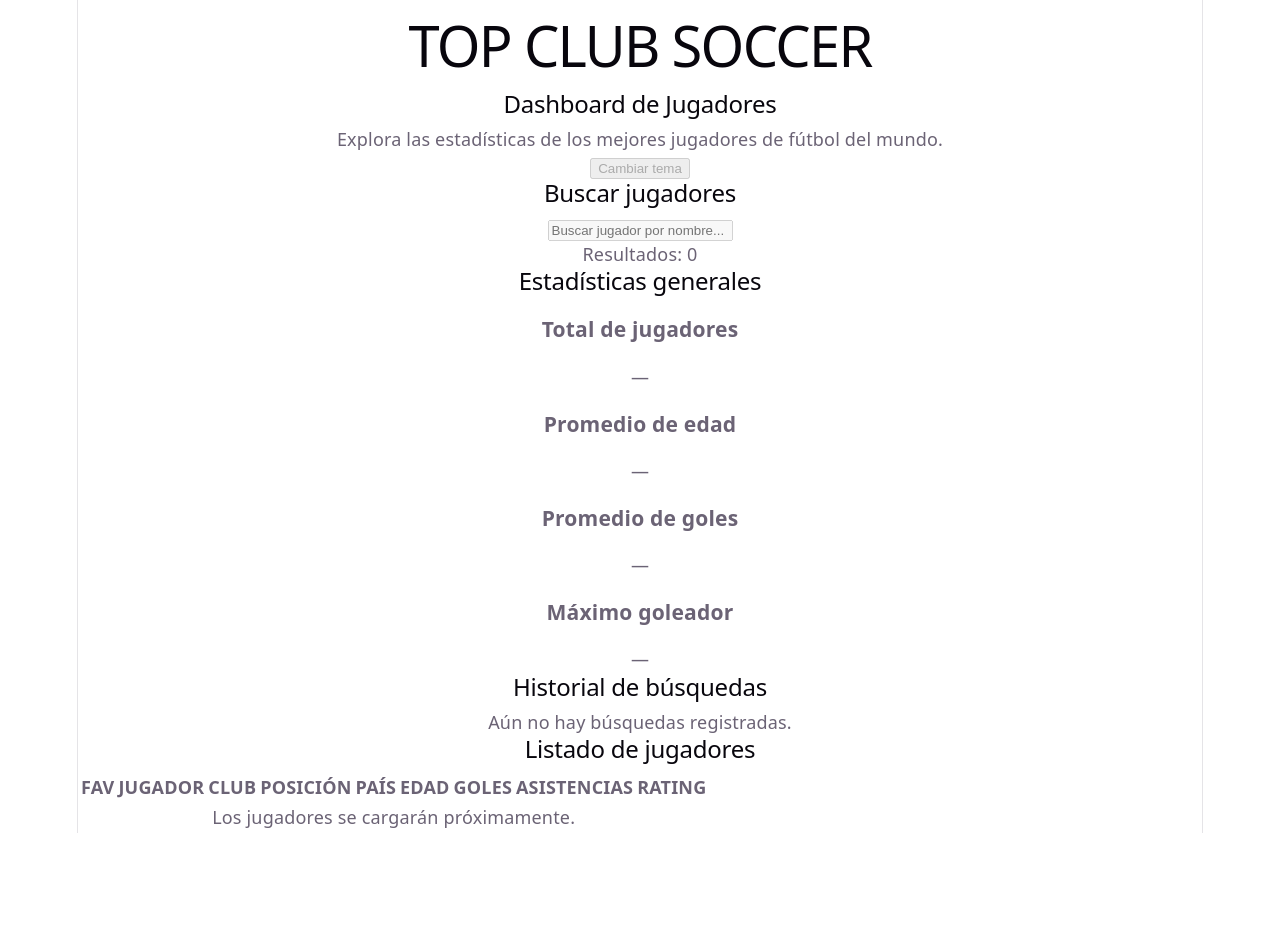
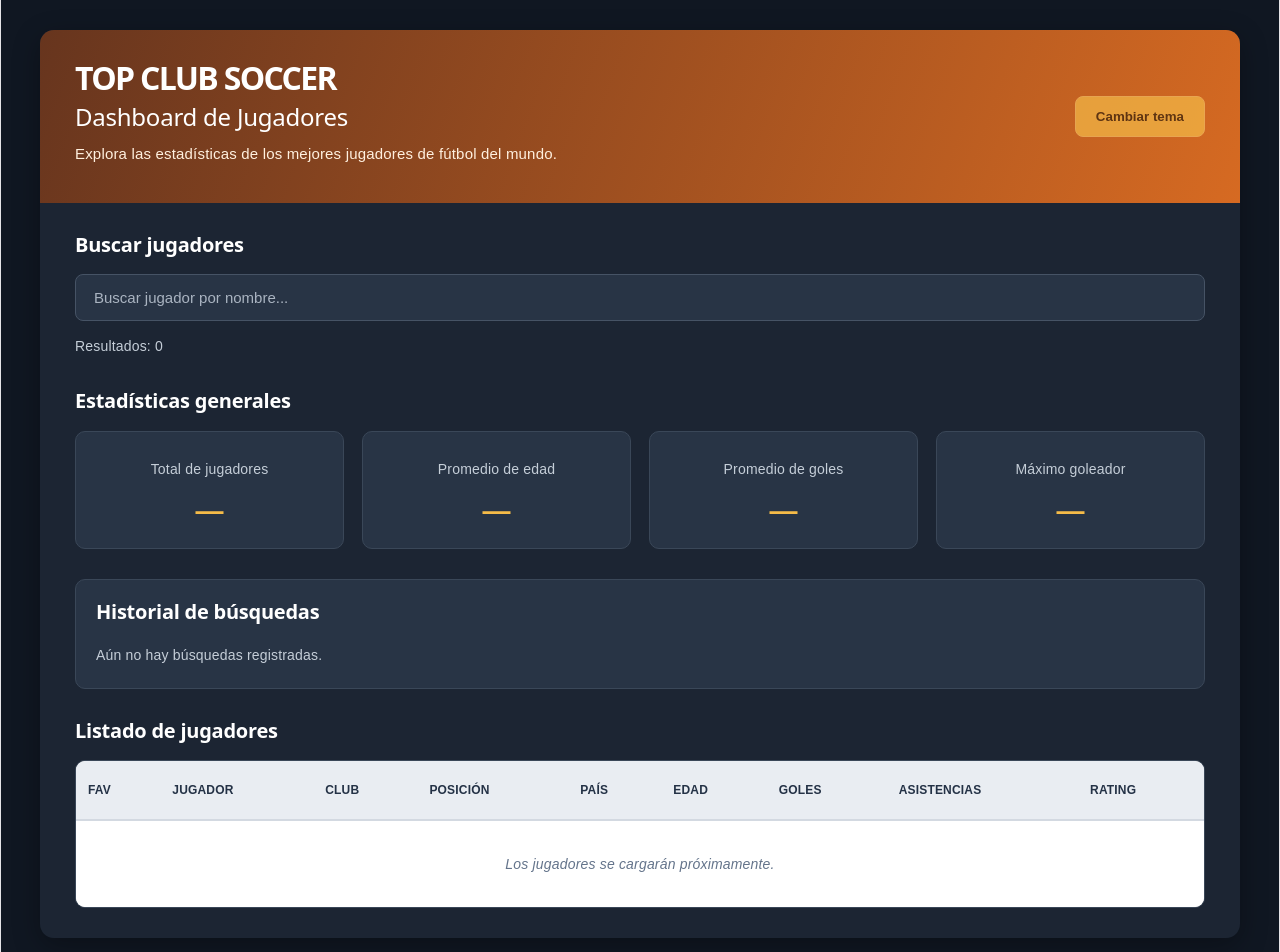
Before and after one commit to kevinncuervo/Examen-final, a React (Vite) app: page / in a window 1280 px wide. Shown: the top 952 px of the page. Before the commit the page ends 833 px from the top, so only its background shows below. Built offline with nearby package versions, Linux system fonts and the light colour scheme.

Commit message:
Implementar estilos CSS del dashboard de futbol

```diff
--- a/src/components/DashboardLayout.jsx
+++ b/src/components/DashboardLayout.jsx
@@ -1,3 +1,4 @@
+import '../styles/dashboard.css';
 
 function DashboardLayout() {
   return (
--- /dev/null
+++ b/src/styles/dashboard.css
@@ -0,0 +1,299 @@
+
+/* Estilos generales */
+:root {
+  font-family: Arial, Helvetica, sans-serif;
+  color-scheme: dark;
+}
+
+* {
+  box-sizing: border-box;
+}
+
+body {
+  display: block;
+  margin: 0;
+  min-width: 320px;
+  min-height: 100vh;
+  background-color: #101722;
+  color: #f5f5f5;
+}
+
+#root {
+  width: 100%;
+  max-width: none;
+  margin: 0;
+  padding: 0;
+  text-align: left;
+}
+
+/* Contenedor principal */
+.dashboard {
+  width: 95%;
+  max-width: 1200px;
+  margin: 30px auto;
+  background-color: #1c2533;
+  border-radius: 14px;
+  overflow: hidden;
+  box-shadow: 0 8px 28px rgba(0, 0, 0, 0.3);
+}
+
+/* Encabezado */
+.dashboard__header {
+  display: flex;
+  align-items: center;
+  justify-content: space-between;
+  gap: 24px;
+  padding: 35px;
+  background: linear-gradient(110deg, #67351e, #d66a22);
+}
+
+.dashboard__brand {
+  margin: 0 0 12px;
+  color: #ffffff;
+  font-size: 32px;
+  font-weight: 800;
+}
+
+.dashboard__title {
+  margin: 0 0 10px;
+  color: #ffffff;
+  font-size: 24px;
+}
+
+.dashboard__description {
+  margin: 0;
+  color: #fff0df;
+  font-size: 15px;
+}
+
+/* Botón de tema */
+.dashboard__theme-button {
+  padding: 12px 20px;
+  border: 1px solid #f5c064;
+  border-radius: 8px;
+  background-color: #f5bb48;
+  color: #32210c;
+  font-weight: 600;
+}
+
+.dashboard__theme-button:disabled {
+  opacity: 0.7;
+  cursor: not-allowed;
+}
+
+/* Contenido principal */
+.dashboard__main {
+  padding: 30px 35px;
+}
+
+/* Adaptación inicial a móviles */
+@media (max-width: 700px) {
+  .dashboard {
+    width: 100%;
+    margin: 0;
+    border-radius: 0;
+  }
+
+  .dashboard__header {
+    flex-direction: column;
+    align-items: flex-start;
+    padding: 24px;
+  }
+
+  .dashboard__brand {
+    font-size: 26px;
+  }
+
+  .dashboard__main {
+    padding: 20px;
+  }
+}
+
+/* Sección de búsqueda */
+.dashboard__search {
+  margin-bottom: 30px;
+}
+
+.dashboard__search h2,
+.dashboard__stats h2,
+.dashboard__history h2,
+.dashboard__players h2 {
+  margin: 0 0 18px;
+  color: #ffffff;
+  font-size: 20px;
+  font-weight: 700;
+}
+
+.dashboard__search-input {
+  width: 100%;
+  padding: 14px 18px;
+  border: 1px solid #465365;
+  border-radius: 8px;
+  background-color: #283445;
+  color: #ffffff;
+  font-size: 15px;
+  outline: none;
+}
+
+.dashboard__search-input::placeholder {
+  color: #aab4c1;
+}
+
+.dashboard__search-input:focus {
+  border-color: #f5bb48;
+}
+
+.dashboard__search p {
+  margin-top: 12px;
+  color: #c5ced8;
+  font-size: 14px;
+}
+
+/* Sección de estadísticas */
+.dashboard__stats {
+  margin-bottom: 30px;
+}
+
+.dashboard__stats-grid {
+  display: grid;
+  grid-template-columns: repeat(4, minmax(0, 1fr));
+  gap: 18px;
+}
+
+.dashboard__stat-card {
+  padding: 24px 18px;
+  border: 1px solid #3a4758;
+  border-radius: 10px;
+  background-color: #283445;
+  text-align: center;
+}
+
+.dashboard__stat-card h3 {
+  margin: 0 0 16px;
+  color: #c5ced8;
+  font-size: 14px;
+  font-weight: 500;
+}
+
+.dashboard__stat-card p {
+  margin: 0;
+  color: #f5bb48;
+  font-size: 28px;
+  font-weight: 700;
+}
+
+/* Estadísticas en tabletas */
+@media (max-width: 900px) {
+  .dashboard__stats-grid {
+    grid-template-columns: repeat(2, minmax(0, 1fr));
+  }
+}
+
+/* Estadísticas en celulares */
+@media (max-width: 480px) {
+  .dashboard__stats-grid {
+    grid-template-columns: 1fr;
+  }
+
+  .dashboard__stat-card {
+    padding: 18px;
+  }
+}
+
+/* Historial de búsquedas */
+.dashboard__history {
+  margin-bottom: 30px;
+  padding: 20px;
+  border: 1px solid #3a4758;
+  border-radius: 10px;
+  background-color: #283445;
+}
+
+.dashboard__history p {
+  margin: 0;
+  color: #c5ced8;
+  font-size: 14px;
+}
+
+/* Sección de jugadores */
+.dashboard__players {
+  margin-top: 30px;
+}
+
+.dashboard__table-container {
+  width: 100%;
+  overflow-x: auto;
+  border: 1px solid #3a4758;
+  border-radius: 10px;
+}
+
+/* Tabla principal */
+.dashboard__table {
+  width: 100%;
+  min-width: 950px;
+  border-collapse: collapse;
+  background-color: #ffffff;
+  color: #253041;
+  font-size: 14px;
+  text-align: left;
+}
+
+/* Encabezados de tabla */
+.dashboard__table thead {
+  background-color: #e9edf2;
+}
+
+.dashboard__table th {
+  padding: 16px 12px;
+  border-bottom: 2px solid #d3d9e1;
+  color: #243246;
+  font-size: 12px;
+  font-weight: 700;
+  text-transform: uppercase;
+  white-space: nowrap;
+}
+
+/* Celdas */
+.dashboard__table td {
+  padding: 15px 12px;
+  border-bottom: 1px solid #e2e6eb;
+  vertical-align: middle;
+}
+
+/* Filas */
+.dashboard__table tbody tr {
+  background-color: #ffffff;
+  transition: background-color 0.2s ease;
+}
+
+.dashboard__table tbody tr:hover {
+  background-color: #f4f7fb;
+}
+
+.dashboard__table tbody tr:last-child td {
+  border-bottom: none;
+}
+
+/* Mensaje cuando no hay jugadores */
+.dashboard__table td[colspan] {
+  padding: 30px 15px;
+  color: #64748b;
+  text-align: center;
+  font-style: italic;
+}
+
+/* Adaptación de la tabla */
+@media (max-width: 700px) {
+  .dashboard__history {
+    padding: 16px;
+  }
+
+  .dashboard__table {
+    font-size: 13px;
+  }
+
+  .dashboard__table th,
+  .dashboard__table td {
+    padding: 12px 10px;
+  }
+}
```
